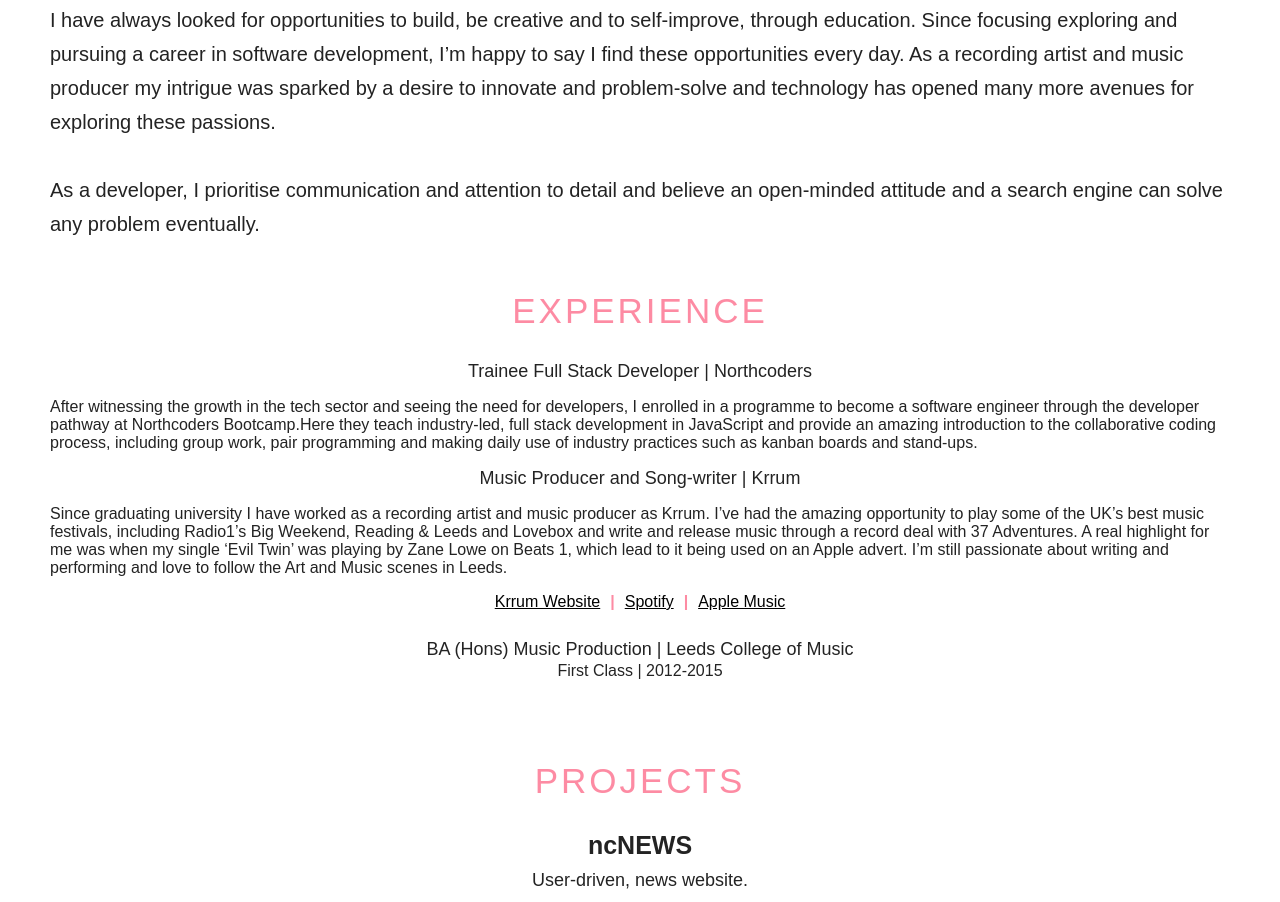
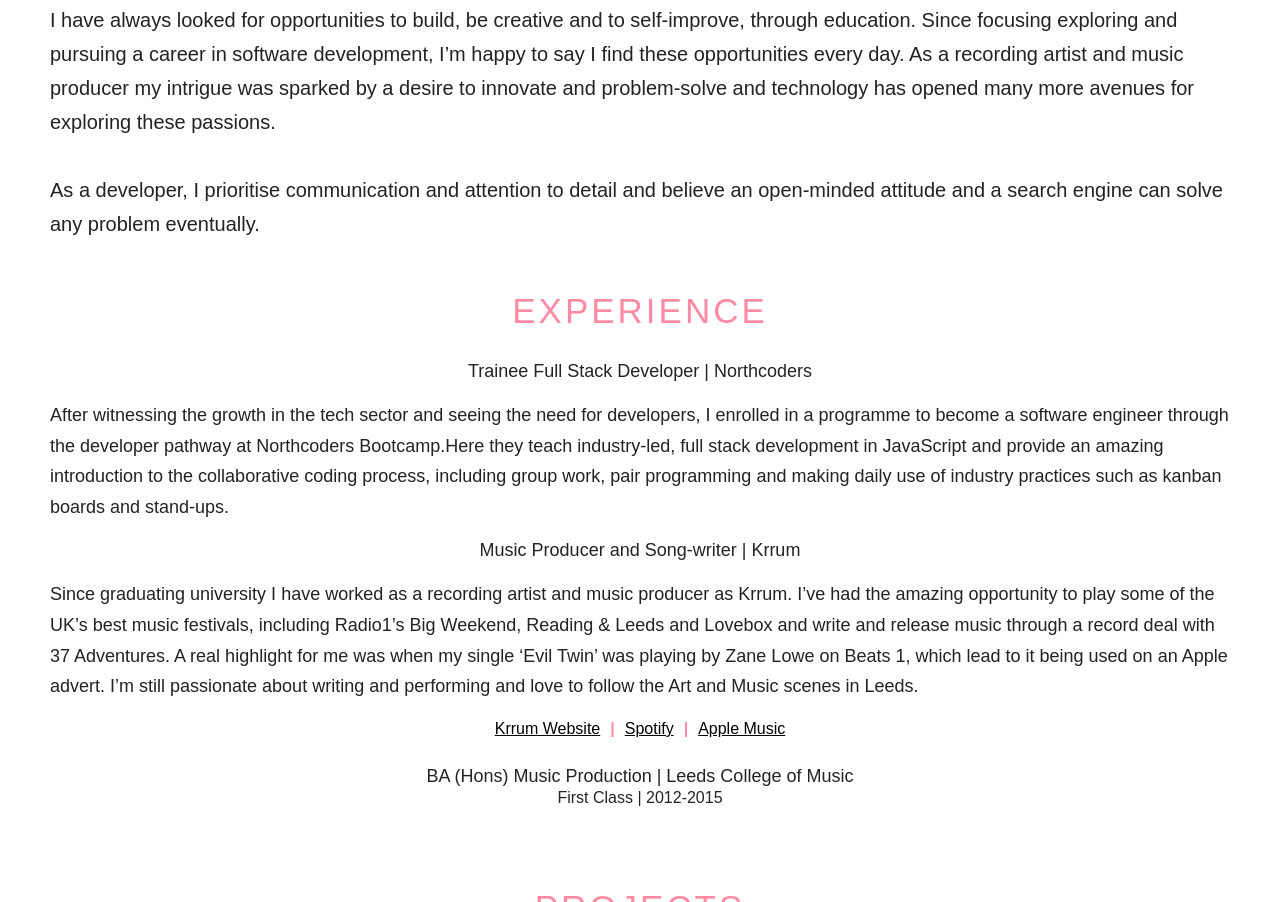
Before and after one commit to acarriedev/portfolio-website, a plain HTML site: page index.html in a window 1280 px wide. Shown: the part 427-1329 px from the top of the page. Drawn offline with Linux system fonts and the light colour scheme.

Commit message:
Refactor of styling for experience paragraphs

```diff
--- a/index.html
+++ b/index.html
@@ -75,7 +75,7 @@
             <h4 class="experience-subtitle">
               Trainee Full Stack Developer | Northcoders
             </h4>
-            <p>
+            <p class="experience-p">
               After witnessing the growth in the tech sector and seeing the need
               for developers, I enrolled in a programme to become a software
               engineer through the developer pathway at Northcoders
@@ -91,7 +91,7 @@
             <h4 class="experience-subtitle">
               Music Producer and Song-writer | Krrum
             </h4>
-            <p>
+            <p class="experience-p">
               Since graduating university I have worked as a recording artist
               and music producer as Krrum. I’ve had the amazing opportunity to
               play some of the UK’s best music festivals, including Radio1’s Big
--- a/styles/index.css
+++ b/styles/index.css
@@ -117,6 +117,11 @@
 
 .experience-link:hover {
   text-decoration: underline;
+}
+
+.experience-p {
+  font-size: 18px;
+  line-height: 1.7em;
 }
 
 .experience-education-title {
```
